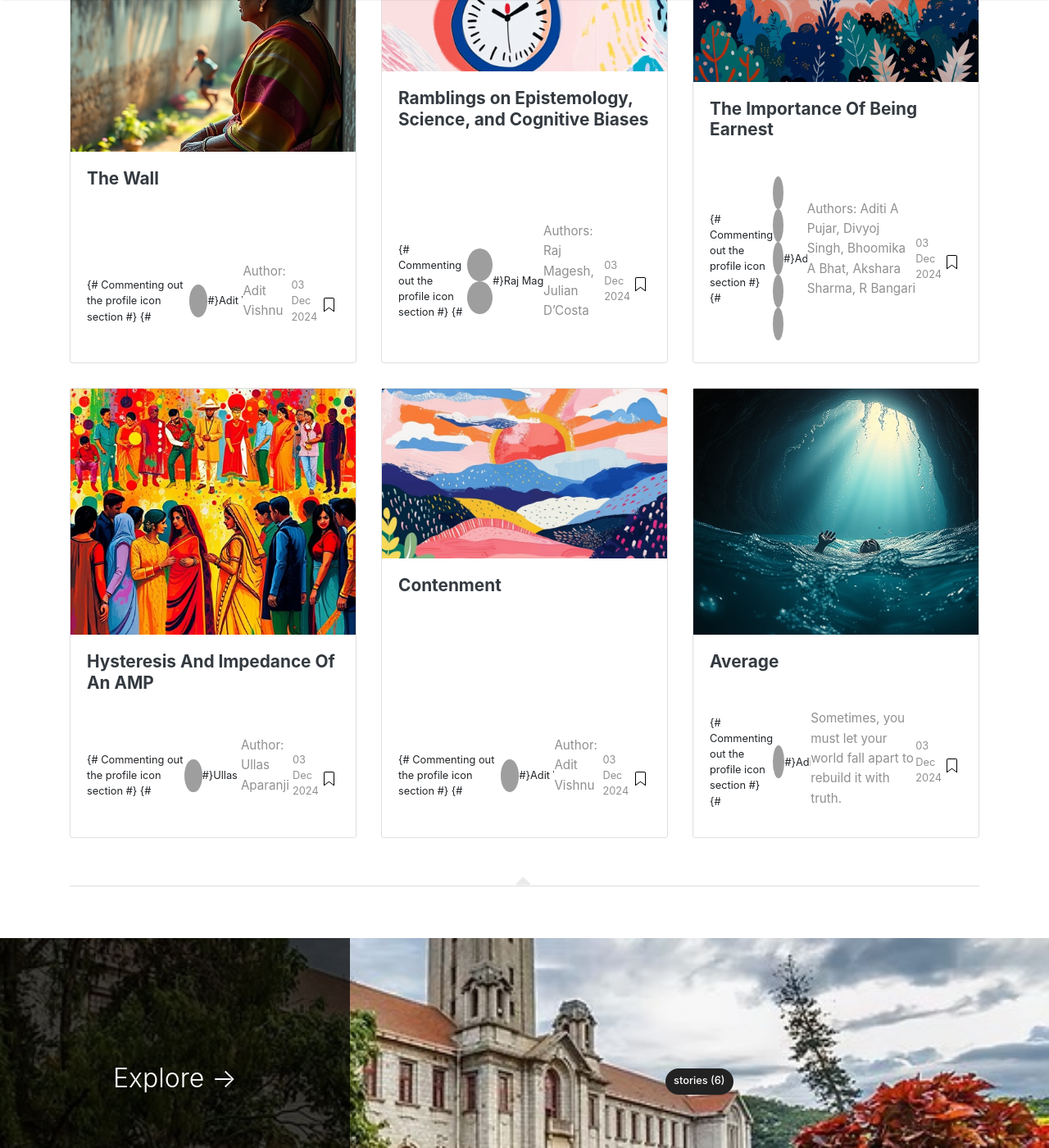
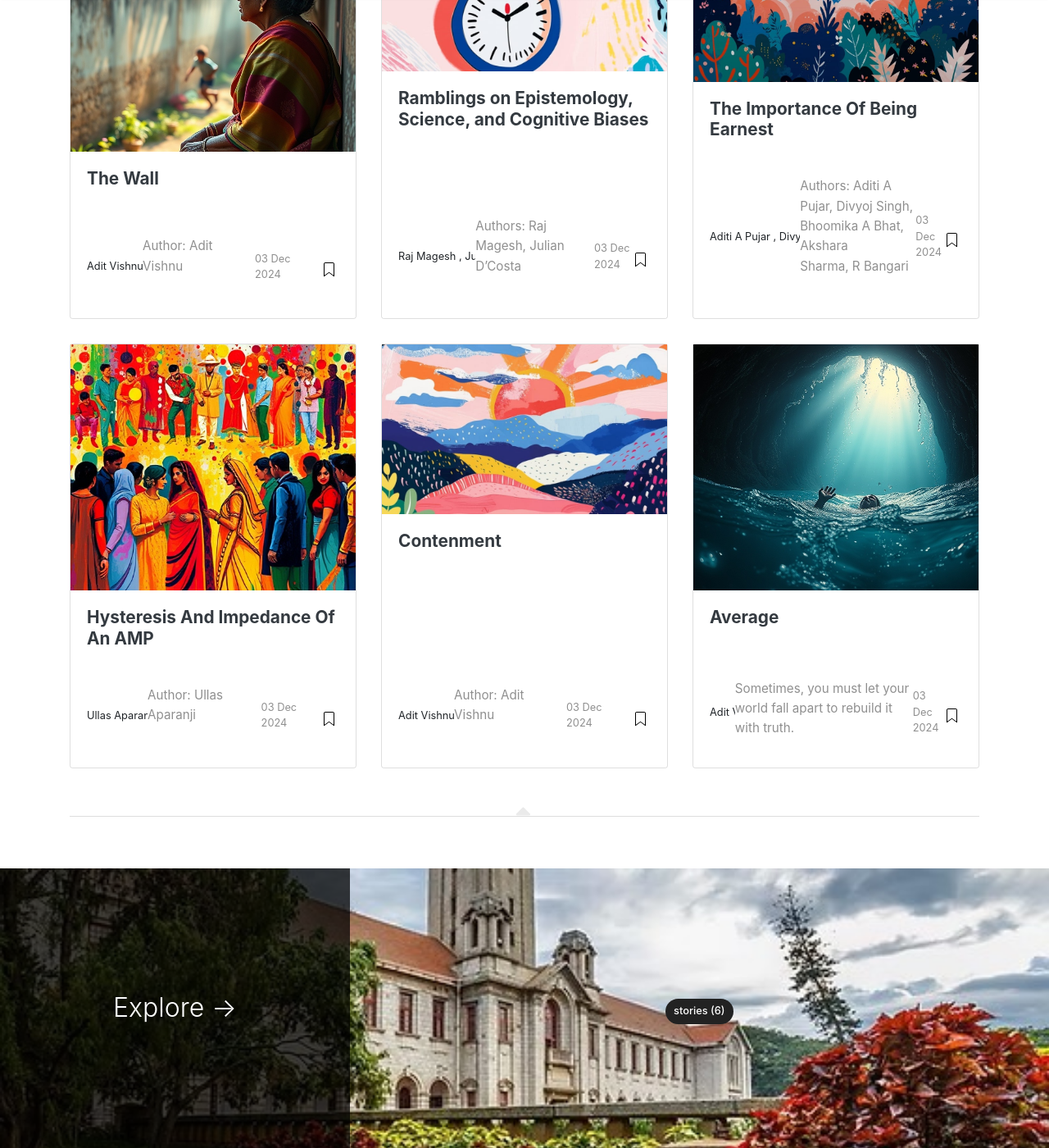
Before and after one commit to Quarks-IISc/blog, a Jekyll site: the page built from index.html, in a window 1280 px wide and 1400 px high, scrolled down 1308 px. Shown: the whole window at 82% size. Built offline with Jekyll 4.4.1, drawn with Linux system fonts in a browser that asks for light colours; nearby versions of some CDN libraries; the list of posts is cut into pages by our own code; grey boxes are pictures that could not be loaded.

Commit message:
Fixing dialogue box

```diff
--- a/_includes/postbox.html
+++ b/_includes/postbox.html
@@ -23,8 +23,8 @@
         <div class="card-footer bg-white">
             <div class="wrapfooter">
                 {% if authors_list.size > 0 %}
-                    {# Commenting out the profile icon section #}
-                    {#
+                    <!-- Commenting out the profile icon section -->
+                    <!--
                     <span class="meta-footer-thumb">
                         {% for author in authors_list %}
                             {% assign author = author | strip %}
@@ -36,7 +36,7 @@
                             {% endif %}
                         {% endfor %}
                     </span>
-                    #}
+                    -->
                     <span class="author-meta">
                         <span class="post-name">
                             {% for author in authors_list %}
```
